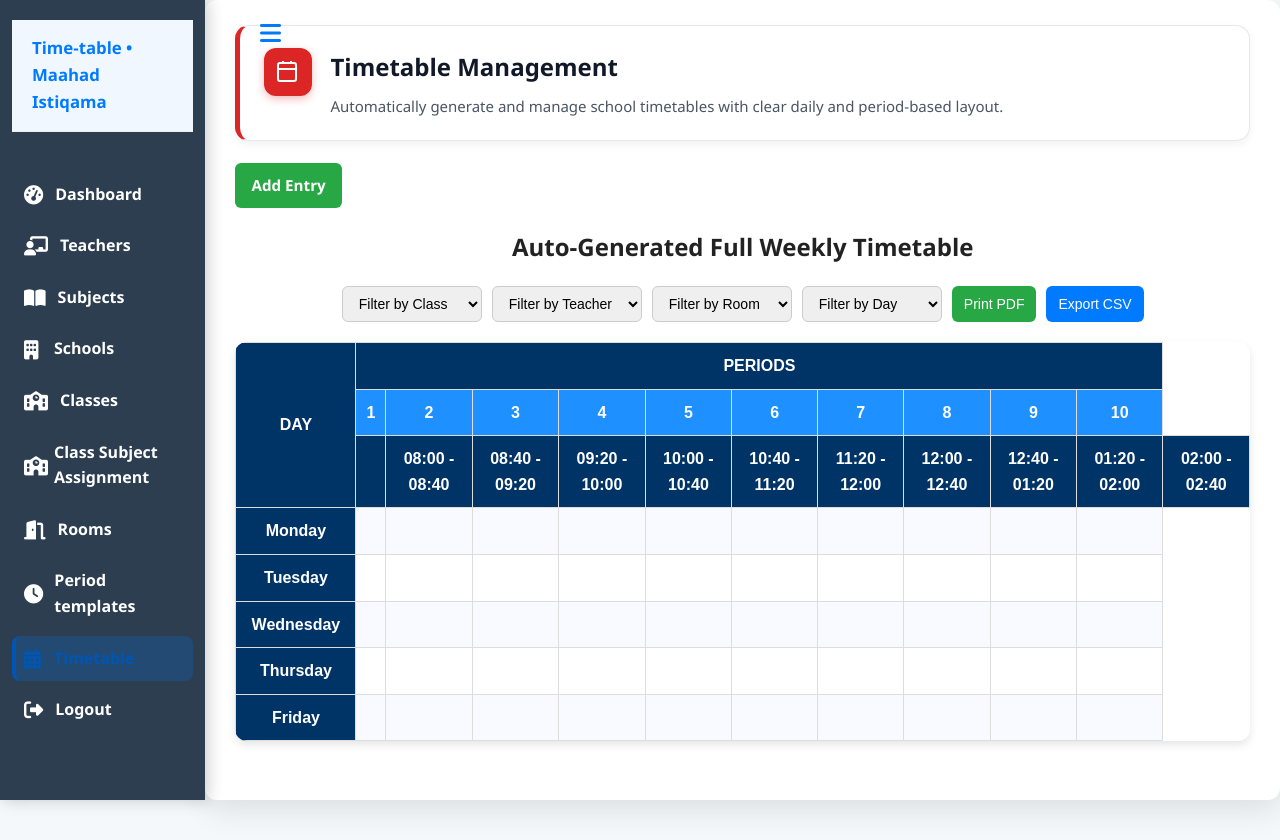
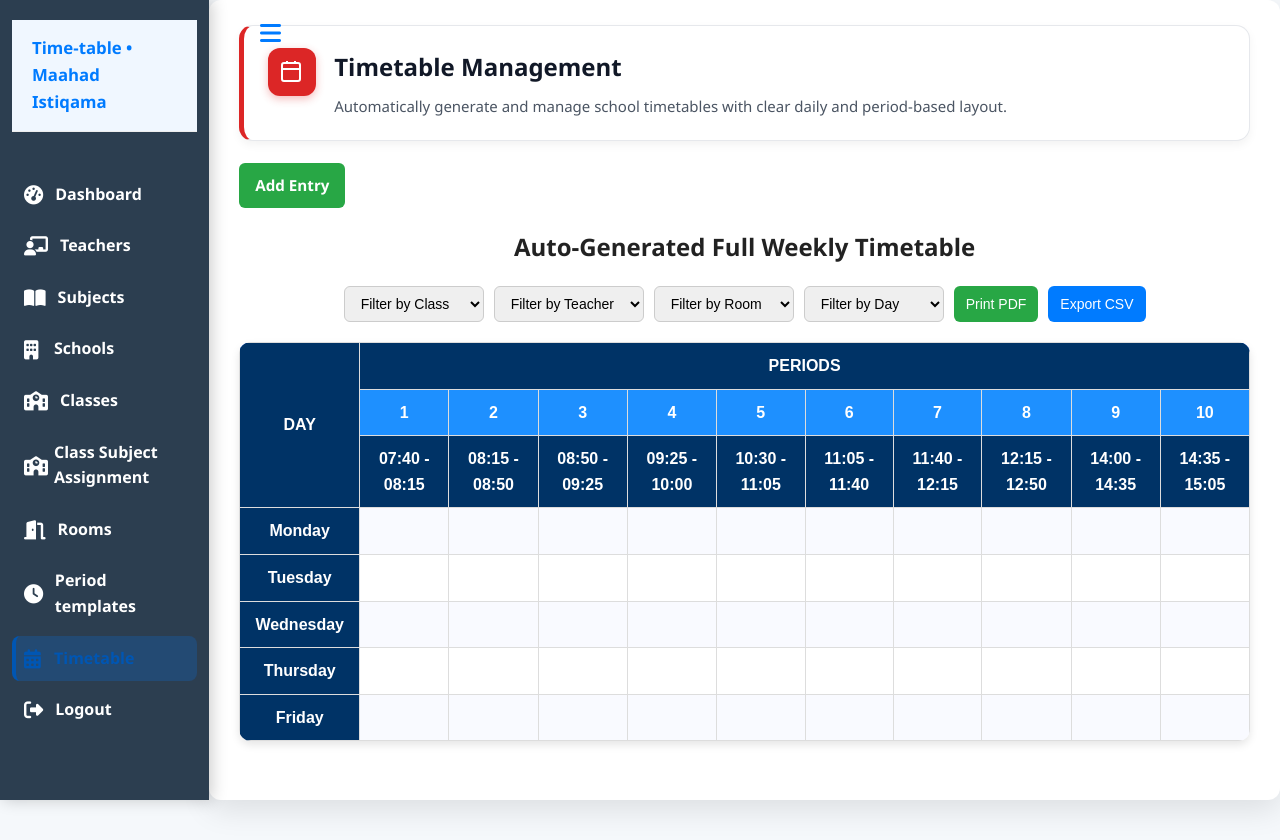
Before and after one commit to AbdulrahmanShaibu/Time-table-project, a Flask app: page /timetables in a window 1280 px wide. Shown: the top 840 px of the page. Run offline with Flask 3, Linux system fonts and the light colour scheme; the visitor is signed in with stand-in values (Sample User, id 1); data that the repository does not hold is empty; parts of the project's set-up code (start-up, migrations or seed data) failed here and were passed over; some libraries are stand-ins or nearby versions.

Commit message:
time-table v2

```diff
--- a/app/routes.py
+++ b/app/routes.py
@@ -554,6 +554,9 @@ def delete_period_template(template_id):
 from collections import defaultdict
 from datetime import time
 
+from datetime import time
+from collections import defaultdict
+
 @main_bp.route('/timetables')
 @login_required
 def list_timetables():
@@ -575,17 +578,18 @@ def list_timetables():
     for t in timetables:
         timetable_dict[(t.day_of_week, t.start_time)].append(t)
 
+    # Period start times matching your SQL and frontend
     period_times = {
-        1: time(8, 0),
-        2: time(8, 40),
-        3: time(9, 20),
-        4: time(10, 0),
-        5: time(10, 40),
-        6: time(11, 20),
-        7: time(12, 0),
-        8: time(12, 40),
-        9: time(13, 20),
-        10: time(14, 0),
+        1: time(7, 40),
+        2: time(8, 15),
+        3: time(8, 50),
+        4: time(9, 25),
+        5: time(10, 30),
+        6: time(11, 5),
+        7: time(11, 40),
+        8: time(12, 15),
+        9: time(14, 0),
+        10: time(14, 35),
     }
 
     return render_template('timetables/list.html', timetable_dict=timetable_dict, period_times=period_times)
--- a/app/templates/timetables/list.html
+++ b/app/templates/timetables/list.html
@@ -240,19 +240,20 @@
             <th class="period-header" scope="col">{{ p }}</th>
             {% endfor %}
         </tr>
-        <tr>
-            <th></th>
-            <th>08:00 - 08:40</th>
-            <th>08:40 - 09:20</th>
-            <th>09:20 - 10:00</th>
-            <th>10:00 - 10:40</th>
-            <th>10:40 - 11:20</th>
-            <th>11:20 - 12:00</th>
-            <th>12:00 - 12:40</th>
-            <th>12:40 - 01:20</th>
-            <th>01:20 - 02:00</th>
-            <th>02:00 - 02:40</th>
+        <tr>   <!-- <th></th>
+          -->
+            <th>07:40 - 08:15</th>
+            <th>08:15 - 08:50</th>
+            <th>08:50 - 09:25</th>
+            <th>09:25 - 10:00</th>
+            <th>10:30 - 11:05</th>
+            <th>11:05 - 11:40</th>
+            <th>11:40 - 12:15</th>
+            <th>12:15 - 12:50</th>
+            <th>14:00 - 14:35</th>
+            <th>14:35 - 15:05</th>
         </tr>
+
     </thead>
     <tbody id="timetableBody">
         {% for day in ["Monday", "Tuesday", "Wednesday", "Thursday", "Friday"] %}
```
Also changed, not shown: schema.sql (+68 -0 lines).
